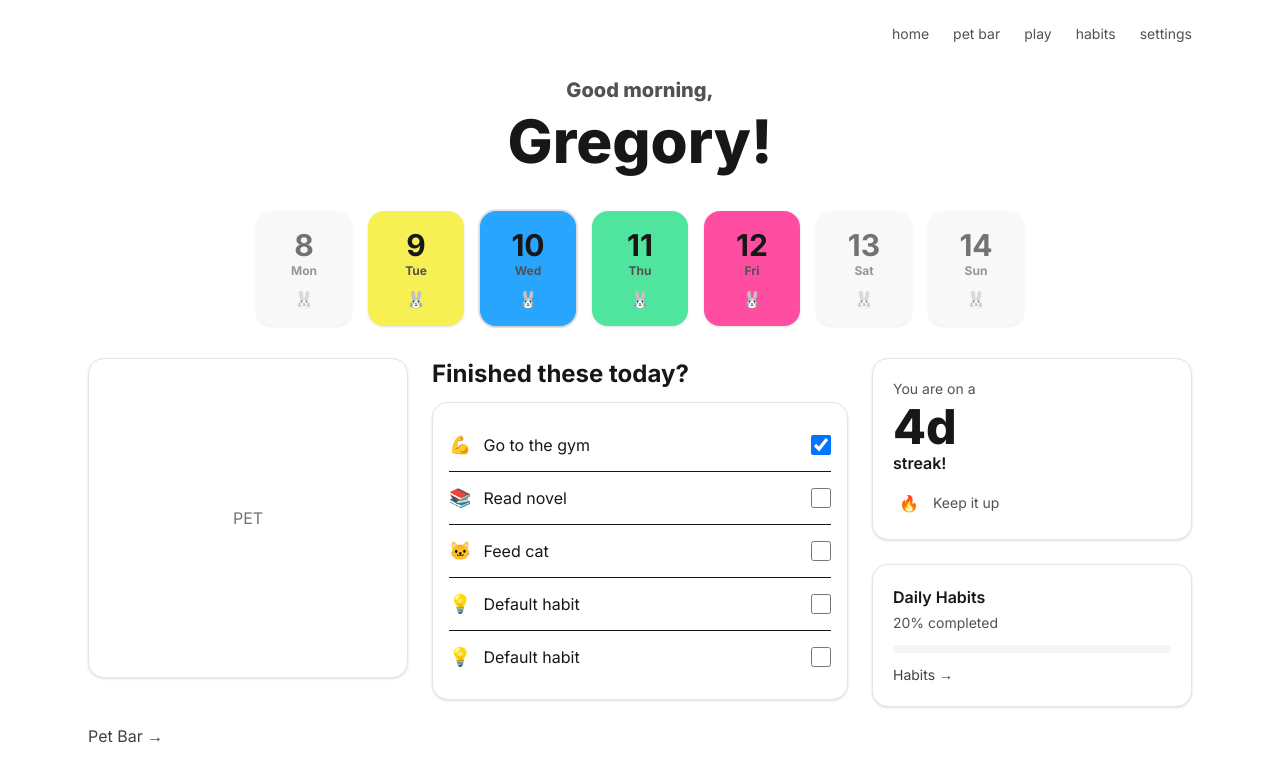
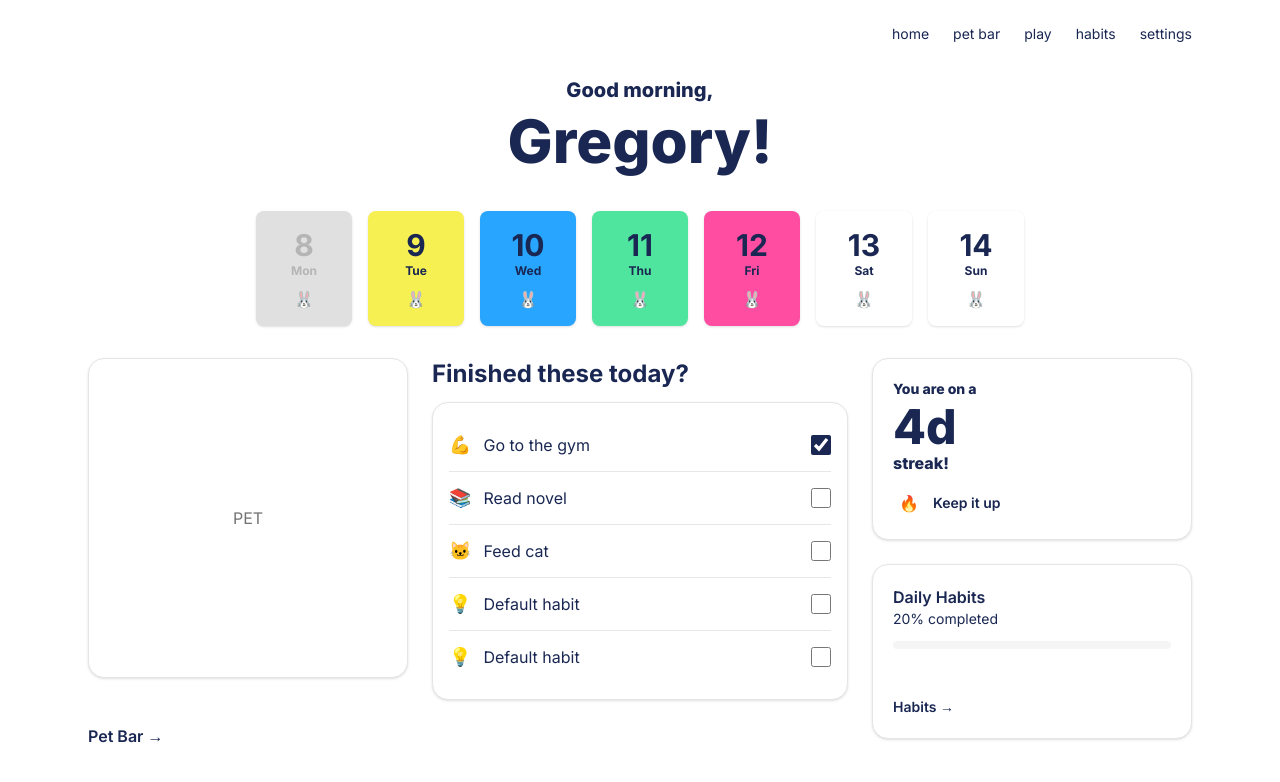
Before and after one commit to FSD-CS464/frontend, a Next.js app in the folder frontend/: page / in a window 1280 px wide. Shown: the top 782 px of the page. Built offline with nearby package versions, Linux system fonts and the light colour scheme.

Commit message:
Minor appearance fixes

```diff
--- a/frontend/src/app/globals.css
+++ b/frontend/src/app/globals.css
@@ -17,7 +17,10 @@
 
 :root { color-scheme: light; }
 html, body { height: 100%; }
-body { @apply bg-white text-neutral-900 antialiased; }
+body {
+  @apply bg-white antialiased;
+  color: #192752;
+}
 
 /* Utilities for the day pills */
 .day-pill {
@@ -26,10 +29,12 @@ body { @apply bg-white text-neutral-900 antialiased; }
   /* Keep the card proportion similar to mock */
   aspect-ratio: 5 / 6;
   /* Center everything */
-  @apply rounded-2xl grid place-content-center text-center font-bold shadow-sm shrink-0; /* shrink-0 keeps width in horizontal scroll */
+  @apply rounded-lg grid place-content-center text-center font-bold shadow-sm shrink-0; /* shrink-0 keeps width in horizontal scroll */
 }
-.day-pill .dow { @apply text-xs text-neutral-600; }
-.day-pill.muted { @apply opacity-50; }
+.day-pill .dow { @apply text-xs; }
+.day-pill.past {
+  @apply bg-[#E0E0E0] text-[#B5B5B5];
+}
 
 /* Hide scrollbars for calendar strip on mobile */
 .no-scrollbar::-webkit-scrollbar { display: none; }
@@ -42,4 +47,4 @@ body { @apply bg-white text-neutral-900 antialiased; }
 .mobile-nav { @apply fixed bottom-0 inset-x-0 border-t border-neutral-200 bg-white; }
 .mobile-nav ul { @apply grid grid-cols-5; }
 .mobile-nav a { @apply py-3 text-center text-sm; }
-.mobile-nav a.active { @apply font-semibold text-neutral-900; }
+.mobile-nav a.active { @apply font-bold; color: #192752; }
--- a/frontend/src/app/page.tsx
+++ b/frontend/src/app/page.tsx
@@ -26,7 +26,7 @@ export default async function Page() {
 
       <section className="max-w-6xl mx-auto px-4 sm:px-6 mt-8">
         <h1 className="text-center text-4xl sm:text-6xl font-extrabold leading-tight">
-          <span className="block text-xl text-neutral-600">Good morning,</span>
+          <span className="block text-xl">Good morning,</span>
           Gregory!
         </h1>
 
@@ -65,7 +65,8 @@ export default async function Page() {
               </div>
             </div>
 
-            <a href="/pet-bar" className="inline-flex items-center gap-2 text-neutral-700">
+            <a href="/pet-bar"
+              className="mt-auto inline-flex items-center gap-2 font-semibold">
               Pet Bar →
             </a>
           </div>
--- a/frontend/src/components/CalendarStrip.tsx
+++ b/frontend/src/components/CalendarStrip.tsx
@@ -10,13 +10,13 @@ type Day = {
 
 // Map DOW → color based on your style guide mock
 const colorByDOW: Record<Day["dow"], string> = {
-  Mon: "bg-[var(--color-gray-100)]",
+  Mon: "bg-[var(--color-orange)]",
   Tue: "bg-[var(--color-lemonyellow)]",
   Wed: "bg-[var(--color-blue)]",
   Thu: "bg-[var(--color-green)]",
   Fri: "bg-[var(--color-pink)]",
-  Sat: "bg-[var(--color-gray-100)]",
-  Sun: "bg-[var(--color-gray-100)]",
+  Sat: "bg-[var(--color-lemonyellow)]",
+  Sun: "bg-[var(--color-green)]",
 };
 
 // Static sample sequence matching the screenshot
@@ -34,14 +34,15 @@ export default function CalendarStrip() {
   return (
     <div className="no-scrollbar flex gap-3 overflow-x-auto md:overflow-visible md:flex-wrap md:justify-center md:gap-4">
       {days.map((d) => {
-        const base = colorByDOW[d.dow];
-        const muted = d.state === "past" || d.state === "future" ? "opacity-60" : "";
-        const todayRing = d.state === "today" ? "ring-2 ring-black/10" : "";
+        const stateClass = d.state === "past" ? "past" : d.state === "future" ? "future" : "";
+
+        const base = !stateClass ? colorByDOW[d.dow] : "";
+
         return (
-          <div key={d.day} className={["day-pill", base, muted, todayRing].filter(Boolean).join(" ")}>
+          <div key={d.day} className={["day-pill", base, stateClass].filter(Boolean).join(" ")}>
             <div className="text-3xl">{d.day}</div>
             <div className="dow">{d.dow}</div>
-            <div className="mt-2 text-neutral-700">🐰</div>
+            <div className="mt-2">🐰</div>
           </div>
         );
       })}
--- a/frontend/src/components/HabitsList.tsx
+++ b/frontend/src/components/HabitsList.tsx
@@ -13,7 +13,7 @@ export default function HabitsList({ initial }: { initial: Habit[] }) {
   }, []);
 
   return (
-    <div className="card p-4 divide-y">
+    <div className="card p-4 divide-y divide-gray-200">
       {habits.map((h) => (
         <label key={h.id} className="flex items-center justify-between py-3 gap-3">
           <div className="flex items-center gap-3">
@@ -25,7 +25,7 @@ export default function HabitsList({ initial }: { initial: Habit[] }) {
             type="checkbox"
             checked={h.done}
             onChange={() => toggle(h.id)}
-            className="size-5 rounded border-neutral-300"
+            className="size-5 rounded border-neutral-300 accent-[#192752]"
           />
         </label>
       ))}
--- a/frontend/src/components/MobileNav.tsx
+++ b/frontend/src/components/MobileNav.tsx
@@ -3,7 +3,7 @@ export default function MobileNav({ active = "home" }: { active?: string }) {
     ["pet", "/pet-bar", "🐾"],
     ["play", "/play", "🎮"],
     ["home", "/", "🏠"],
-    ["chat", "/support", "💬"],
+    ["chat", "/habits", "💬"],
     ["settings", "/settings", "⚙️"],
   ] as const;
 
--- a/frontend/src/components/ProgressBlock.tsx
+++ b/frontend/src/components/ProgressBlock.tsx
@@ -2,11 +2,11 @@ export default function ProgressBlock() {
   return (
     <section className="card p-5">
       <div className="font-semibold">Daily Habits</div>
-      <div className="text-sm text-neutral-600 mt-1">20% completed</div>
+      <div className="text-sm">20% completed</div>
       <div className="mt-3 h-2 w-full bg-neutral-100 rounded-full overflow-hidden">
         <div className="h-full w-1/5 bg-[--color-brand]"></div>
       </div>
-      <a href="/habits" className="mt-3 inline-flex items-center gap-1 text-sm text-neutral-700 hover:underline">Habits →</a>
+      <a href="/habits" className="mt-12 inline-flex items-center gap-1 text-sm hover:underline font-semibold">Habits →</a>
     </section>
   );
 }
--- a/frontend/src/components/StreakCard.tsx
+++ b/frontend/src/components/StreakCard.tsx
@@ -1,12 +1,12 @@
 export default function StreakCard() {
 return (
     <aside className="card p-5 w-full sm:w-80">
-        <div className="text-sm text-neutral-600">You are on a</div>
+        <div className="text-sm font-extrabold">You are on a</div>
         <div className="text-5xl font-extrabold mt-1">4d</div>
-        <div className="font-semibold">streak!</div>
+        <div className="font-extrabold">streak!</div>
         <div className="mt-3 flex items-center gap-2">
             <div className="w-8 h-8 rounded-full bg-[--color-orange] grid place-items-center">🔥</div>
-            <span className="text-sm text-neutral-600">Keep it up</span>
+            <span className="text-sm font-semibold">Keep it up</span>
         </div>
     </aside>
 );
--- a/frontend/src/components/TopNav.tsx
+++ b/frontend/src/components/TopNav.tsx
@@ -10,7 +10,7 @@ export default function TopNav() {
             ["habits", "/habits"],
             ["settings", "/settings"],
           ].map(([label, href]) => (
-            <a key={href} href={href} className="text-neutral-600 hover:text-neutral-900">
+            <a key={href} href={href} className="text-[#192752] hover:font-bold transition-all duration-200">
               {label}
             </a>
           ))}
```
